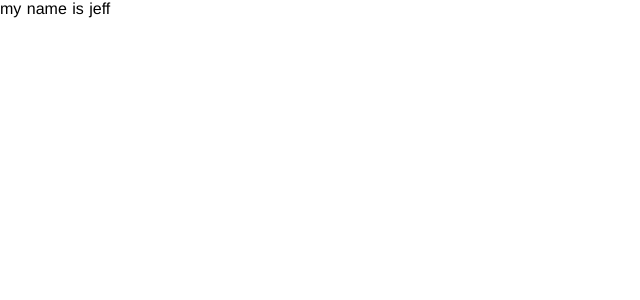
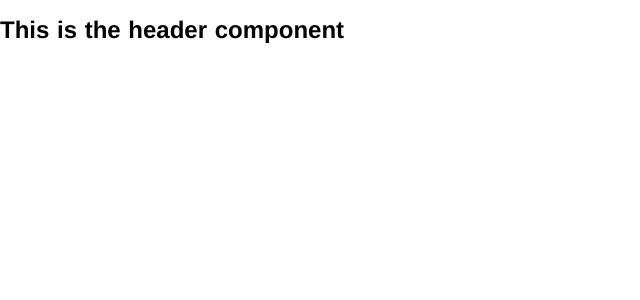
Before and after one commit to justinwilkin/code2change, a Nuxt app in the folder frontend/: page / in a window 1280 px wide. Shown: the top 300 px of the page, without its empty margins (0-640 px from the left). Built offline with nearby package versions, Linux system fonts and the light colour scheme.

Commit message:
Removed Lint and Prettier

```diff
--- /dev/null
+++ b/frontend/components/Header.vue
@@ -0,0 +1,12 @@
+<template>
+    <section>
+        <h1>This is the header component</h1>
+    </section>
+</template>
+
+<script>
+export default {
+}
+</script>
+<style>
+</style>
--- a/frontend/nuxt.config.js
+++ b/frontend/nuxt.config.js
@@ -72,7 +72,6 @@
         config.module.rules.push({
           enforce: 'pre',
           test: /\.(js|vue)$/,
-          loader: 'eslint-loader',
           exclude: /(node_modules)/
         })
       }
--- a/frontend/pages/index.vue
+++ b/frontend/pages/index.vue
@@ -1,14 +1,17 @@
 <template>
   <div id="page-index">
-    <section class="section-container">
-      my name is jeff
-    </section>
+    <Header />
   </div>
 </template>
 
 <script>
+import Header from '@/components/Header.vue'
+
 export default {
-  layout: 'default'
+  layout: 'default',
+  components: {
+    Header
+  }
 }
 </script>
 
```
Also changed, not shown: frontend/package.json (+1 -25 lines), frontend/.eslintrc.js (deleted), 2 other files (tests, documents, lock files or other folders).
